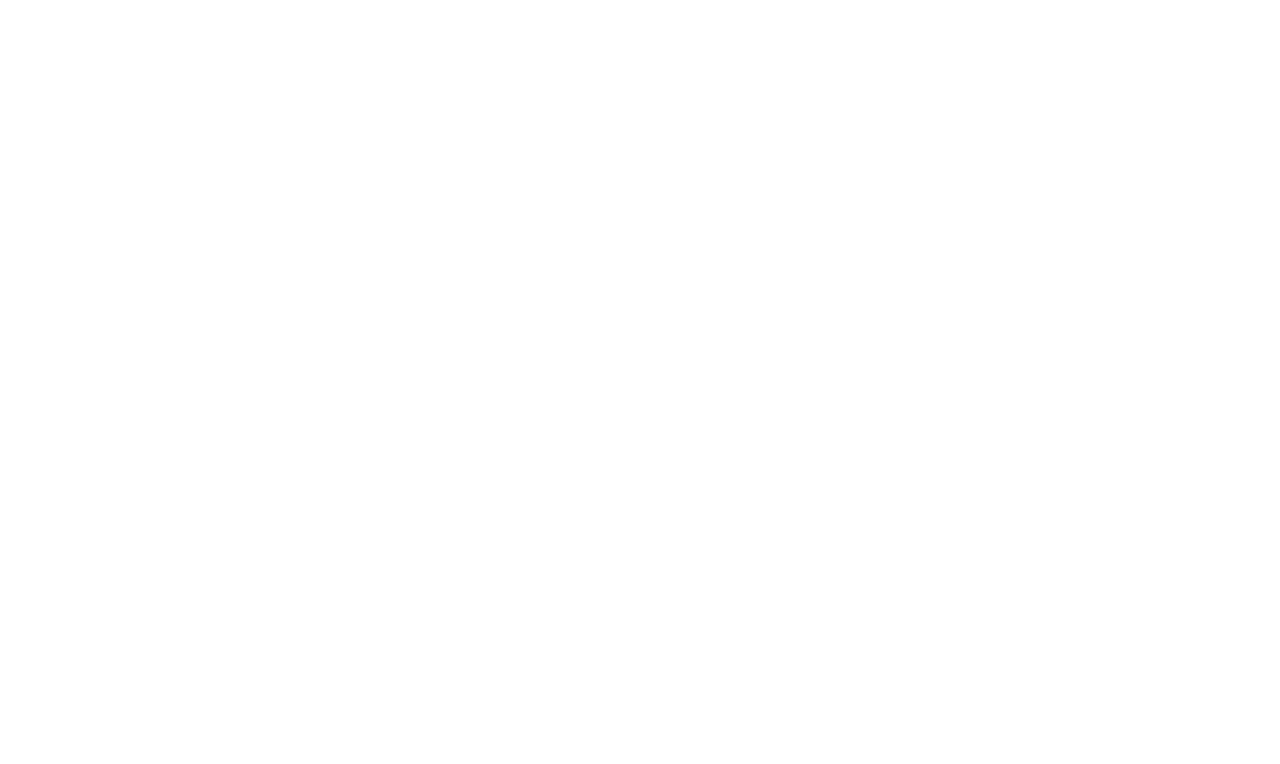
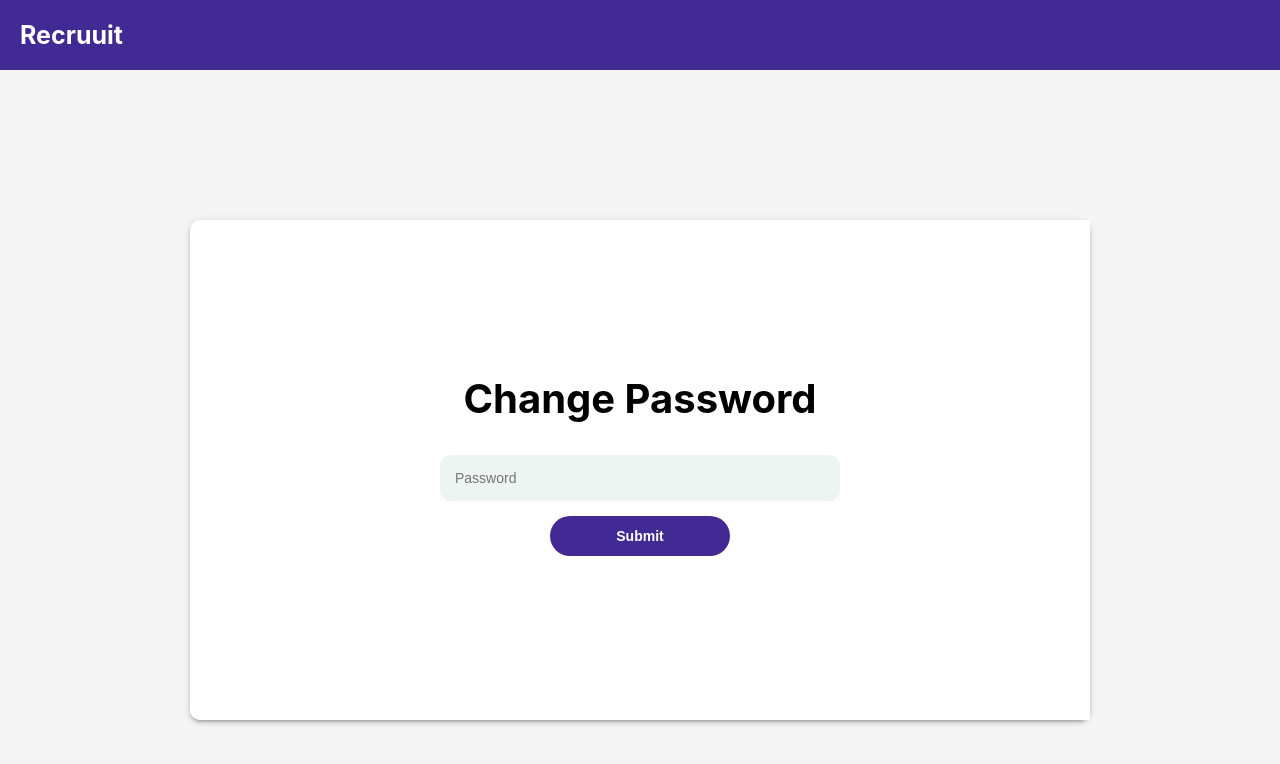
Before and after one commit to FizzaNasir/Recruitv1, a React (Create React App) app in the folder frontend/: page /SetPwd in a window 1280 px wide. Before the commit this address had no page. Shown: the top 764 px of the page. Built offline with nearby package versions, Linux system fonts and the light colour scheme.

Commit message:
Login completed

```diff
--- a/frontend/package.json
+++ b/frontend/package.json
@@ -6,11 +6,16 @@
     "@testing-library/jest-dom": "^5.16.5",
     "@testing-library/react": "^13.4.0",
     "@testing-library/user-event": "^13.5.0",
+    "@types/jest": "^29.2.5",
+    "@types/node": "^18.11.18",
+    "@types/react": "^18.0.26",
+    "@types/react-dom": "^18.0.10",
     "axios": "^1.2.2",
     "react": "^18.2.0",
     "react-dom": "^18.2.0",
     "react-router-dom": "^6.6.1",
     "react-scripts": "5.0.1",
+    "typescript": "^4.9.4",
     "web-vitals": "^2.1.4"
   },
   "scripts": {
--- a/frontend/src/App.js
+++ b/frontend/src/App.js
@@ -1,11 +1,16 @@
 import { Route, Routes, Navigate } from 'react-router-dom'
 import Signup from './pages/Signup/SignUp'
 import Login from './pages/Login/Login'
+import ResetPwd from './pages/ResetPwd/reset'
+import SetPwd from './pages/ResetPwd/SetPwd'
 function App() {
   return (
     <Routes>
       <Route path='/signup' exact element={<Signup />} />
       <Route path='/login' exact element={<Login />} />
+      <Route path='/login' exact element={<Login />} />
+      <Route path='/resetPwd' exact element={<ResetPwd />} />
+      <Route path='/SetPwd' exact element={<SetPwd />} />
       <Route path='/' exact element={<Navigate replace to='/login' />} />
     </Routes>
   )
--- a/frontend/src/pages/Login/Login.js
+++ b/frontend/src/pages/Login/Login.js
@@ -49,6 +49,11 @@ const Login = () => {
                 Sign In
               </button>
             </form>
+            <Link to='/resetPwd'>
+              <button type='button' className={styles.white_btn}>
+                Forget password?
+              </button>
+            </Link>
           </div>
           <div className={styles.right}>
             <h1>New Here ?</h1>
--- /dev/null
+++ b/frontend/src/pages/ResetPwd/Login.module.css
@@ -0,0 +1,112 @@
+.login_container {
+  width: 100%;
+  min-height: 100vh;
+  background-color: #f5f5f5;
+  display: flex;
+  align-items: center;
+  justify-content: center;
+}
+
+.login_form_container {
+  width: 900px;
+  height: 500px;
+  display: flex;
+  border-radius: 10px;
+  box-shadow: 0px 3px 3px -2px rgb(0 0 0 / 20%),
+    0px 3px 4px 0px rgb(0 0 0 / 14%), 0px 1px 8px 0px rgb(0 0 0 / 12%);
+}
+
+.left {
+  flex: 2;
+  display: flex;
+  flex-direction: column;
+  align-items: center;
+  justify-content: center;
+  background-color: white;
+  border-top-left-radius: 10px;
+  border-bottom-left-radius: 10px;
+}
+
+.form_container {
+  display: flex;
+  flex-direction: column;
+  align-items: center;
+}
+
+.form_container h1 {
+  font-size: 40px;
+  margin-top: 0;
+}
+
+.input {
+  outline: none;
+  border: none;
+  width: 370px;
+  padding: 15px;
+  border-radius: 10px;
+  background-color: #edf5f3;
+  margin: 5px 0;
+  font-size: 14px;
+}
+
+.error_msg {
+  width: 370px;
+  padding: 15px;
+  margin: 5px 0;
+  font-size: 14px;
+  background-color: #f34646;
+  color: white;
+  border-radius: 5px;
+  text-align: center;
+}
+
+.right {
+  flex: 1;
+  display: flex;
+  flex-direction: column;
+  align-items: center;
+  justify-content: center;
+  background-color: #412a94;
+  border-top-right-radius: 10px;
+  border-bottom-right-radius: 10px;
+}
+
+.right h1 {
+  margin-top: 0;
+  color: white;
+  font-size: 40px;
+  align-self: center;
+}
+
+.white_btn,
+.green_btn {
+  border: none;
+  outline: none;
+  padding: 12px 0;
+  background-color: white;
+  border-radius: 20px;
+  width: 180px;
+  font-weight: bold;
+  font-size: 14px;
+  cursor: pointer;
+}
+
+.green_btn {
+  background-color: #412a94;
+  color: white;
+  margin: 10px;
+}
+.navbar {
+  width: 100%;
+  height: 70px;
+  background-color: #412a94;
+  display: flex;
+  align-items: center;
+  justify-content: space-between;
+}
+
+.navbar h1 {
+  color: white;
+  font-size: 25px;
+  margin-left: 20px;
+}
--- /dev/null
+++ b/frontend/src/pages/ResetPwd/SetPwd.js
@@ -0,0 +1,66 @@
+import { useState } from 'react'
+// import { Link } from 'react-router-dom'
+import styles from './Login.module.css'
+
+
+const SetPwd = () => {
+  const [Password, setPassword] = useState({ password: '' })
+  const [error, setError] = useState('')
+
+  const handleChange = ({ currentTarget: input }) => {
+    setPassword({ ...Password, [input.name]: input.value })
+  }
+
+  function handleSubmit(event) {
+    event.preventDefault()
+    const pwd = Password.password;
+    console.log(pwd);
+    fetch("http://localhost:3000/forgot-password-api" , {
+      method: "POST",
+      crossDomain: true,
+      headers: {
+        "Content-Type": "application/json"
+      },
+      body: JSON.stringify({
+        Password,
+      }),
+    }).then((res)=>res.json())
+    .then((data)=>{
+      console.log(data, "password changed");
+  })
+}
+
+  return (
+    <div>
+      <div className={styles.main_container}>
+        <div className={styles.navbar}>
+          <h1>Recruuit</h1>
+        </div>
+      </div>
+      <div className={styles.login_container}>
+        <div className={styles.login_form_container}>
+          <div className={styles.left}>
+            <form className={styles.form_container} onSubmit={handleSubmit}>
+              <h1>Change Password</h1>
+              <input
+                type='password'
+                placeholder='Password'
+                name='password'
+                onChange={handleChange}
+                value={Password.password}
+                required
+                className={styles.input}
+              />
+              {error && <div className={styles.error_msg}>{error}</div>}
+              <button type='submit' className={styles.green_btn}>
+                Submit
+              </button>
+            </form>
+          </div>
+        </div>
+      </div>
+    </div>
+  )
+}
+
+export default SetPwd
--- /dev/null
+++ b/frontend/src/pages/ResetPwd/reset.js
@@ -0,0 +1,66 @@
+import { useState } from 'react'
+// import { Link } from 'react-router-dom'
+import styles from './Login.module.css'
+
+
+const Reset = () => {
+  const [email, setemail] = useState({ email: '' })
+  const [error, setError] = useState('')
+  const handleChange = ({ currentTarget: input }) => {
+    setemail({ ...email, [input.name]: input.value })
+  }
+
+  function handleSubmit(event) {
+    event.preventDefault()
+    var displaySetting = document.getElementById('display_msg').innerHTML = 'We have sent a verification link to this email. Kindly check your inbox'
+
+    fetch("http://localhost:3000/forgot-password-api" , {
+      method: "POST",
+      crossDomain: true,
+      headers: {
+        "Content-Type": "application/json"
+      },
+      body: JSON.stringify({
+        email,
+      }),
+    }).then((res)=>res.json())
+    .then((data)=>{
+      console.log(data, "userregister");
+  })
+}
+
+  return (
+    <div>
+      <div className={styles.main_container}>
+        <div className={styles.navbar}>
+          <h1>Recruuit</h1>
+        </div>
+      </div>
+      <div className={styles.login_container}>
+        <div className={styles.login_form_container}>
+          <div className={styles.left}>
+            <form className={styles.form_container} onSubmit={handleSubmit}>
+              <h1>Forget Password</h1>
+              <input
+                type='email'
+                placeholder='Email'
+                name='email'
+                onChange={handleChange}
+                value={email.email}
+                required
+                className={styles.input}
+              />
+              {error && <div className={styles.error_msg}>{error}</div>}
+              <button type='submit' className={styles.green_btn}>
+                Submit
+              </button>
+            </form>
+            <p id='display_msg'></p>
+          </div>
+        </div>
+      </div>
+    </div>
+  )
+}
+
+export default Reset
```
Also changed, not shown: 1 other file (tests, documents, lock files or other folders).
